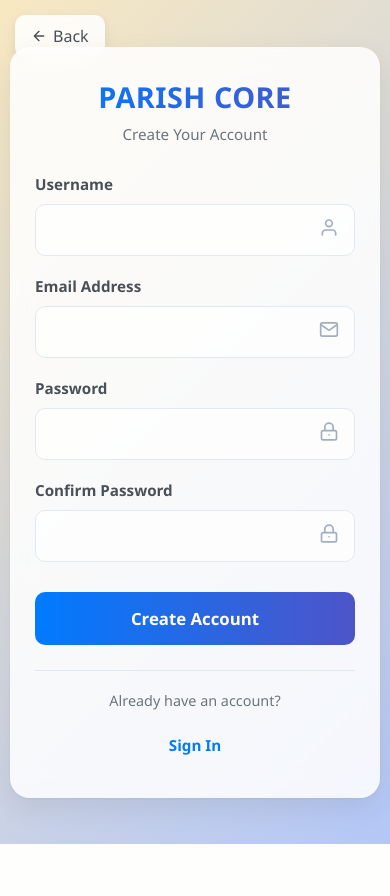
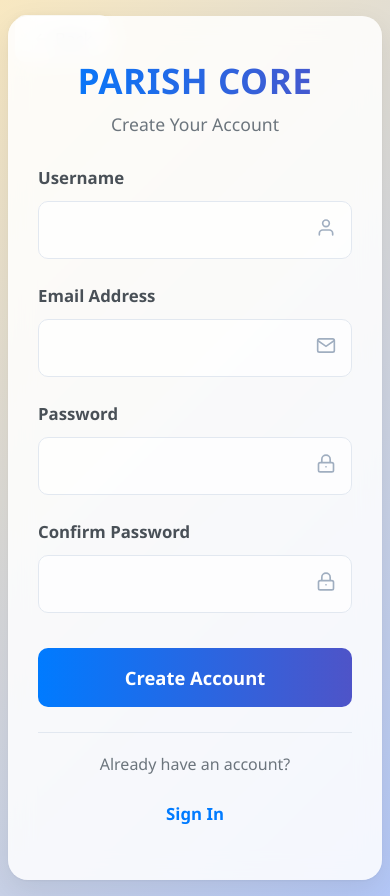
Before and after one commit to itsmechanot/church_fund, a Django app: page /register/ in a window 390 px wide. Before the commit the page ends 844 px from the top, so only its background shows below. Run offline with Django 5.2, Linux system fonts and the light colour scheme.

Commit message:
Increase login and register form sizes for better mobile visibility

```diff
--- a/static/css/register.css
+++ b/static/css/register.css
@@ -278,100 +278,100 @@
 /* Mobile Styles */
 @media (max-width: 768px) {
     body {
-        padding: 15px;
+        padding: 10px;
     }
 
     .signup-container {
         max-width: 100%;
-        padding: 35px 30px;
-        margin: 20px 0;
+        padding: 50px 40px;
+        margin: 15px 0;
     }
 
     .logo h1 {
-        font-size: 2rem;
+        font-size: 2.5rem;
     }
 
     .logo p {
-        font-size: 1rem;
+        font-size: 1.2rem;
     }
 
     .form-group {
-        margin-bottom: 22px;
+        margin-bottom: 28px;
     }
 
     .form-group label {
-        font-size: 1rem;
-        margin-bottom: 10px;
+        font-size: 1.1rem;
+        margin-bottom: 12px;
     }
 
     .input-wrapper input {
-        padding: 15px 16px;
-        font-size: 1.05rem;
+        padding: 18px 20px;
+        font-size: 1.2rem;
     }
 
     .submit-btn {
-        padding: 16px;
-        font-size: 1.1rem;
+        padding: 18px;
+        font-size: 1.2rem;
     }
 
     .back-button {
         top: 20px;
         left: 20px;
-        padding: 12px 20px;
-        font-size: 1.05rem;
+        padding: 14px 22px;
+        font-size: 1.1rem;
     }
 }
 
 /* Small Mobile Styles */
 @media (max-width: 480px) {
     body {
-        padding: 10px;
+        padding: 8px;
     }
 
     .signup-container {
-        padding: 30px 25px;
-        margin: 10px 0;
+        padding: 40px 30px;
+        margin: 8px 0;
     }
 
     .logo h1 {
-        font-size: 1.8rem;
+        font-size: 2.2rem;
     }
 
     .logo p {
-        font-size: 0.95rem;
+        font-size: 1.1rem;
     }
 
     .form-group {
-        margin-bottom: 20px;
+        margin-bottom: 25px;
     }
 
     .form-group label {
-        font-size: 0.95rem;
+        font-size: 1.05rem;
     }
 
     .input-wrapper input {
-        padding: 14px 16px;
-        font-size: 1rem;
+        padding: 16px 18px;
+        font-size: 1.1rem;
     }
 
     .submit-btn {
-        padding: 15px;
-        font-size: 1.05rem;
+        padding: 17px;
+        font-size: 1.15rem;
     }
 
     .back-button {
         top: 15px;
         left: 15px;
-        padding: 10px 16px;
+        padding: 12px 18px;
+        font-size: 1.05rem;
+    }
+
+    .login-section p {
         font-size: 1rem;
     }
 
-    .login-section p {
-        font-size: 0.9rem;
-    }
-
     .login-button {
-        padding: 12px 20px;
-        font-size: 0.95rem;
+        padding: 14px 22px;
+        font-size: 1.05rem;
     }
 }
```
Also changed, not shown: static/css/login.css (+32 -32 lines).
